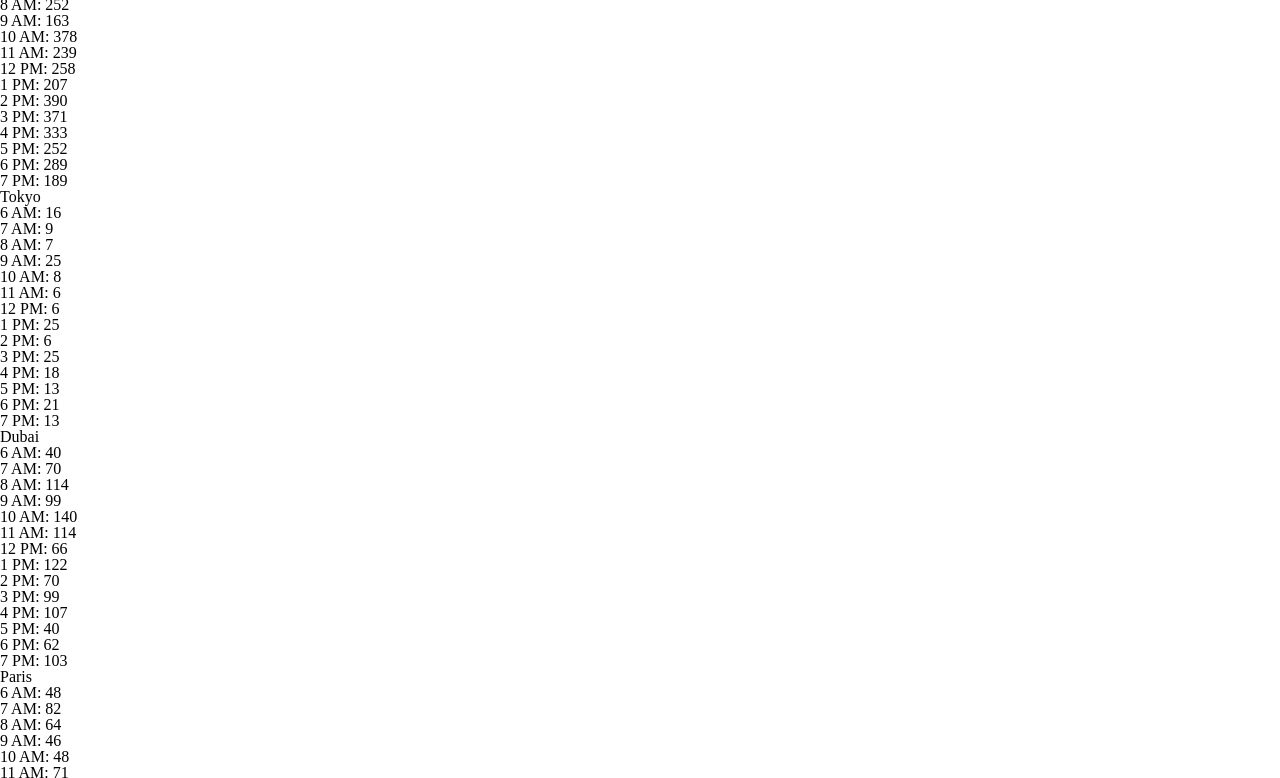
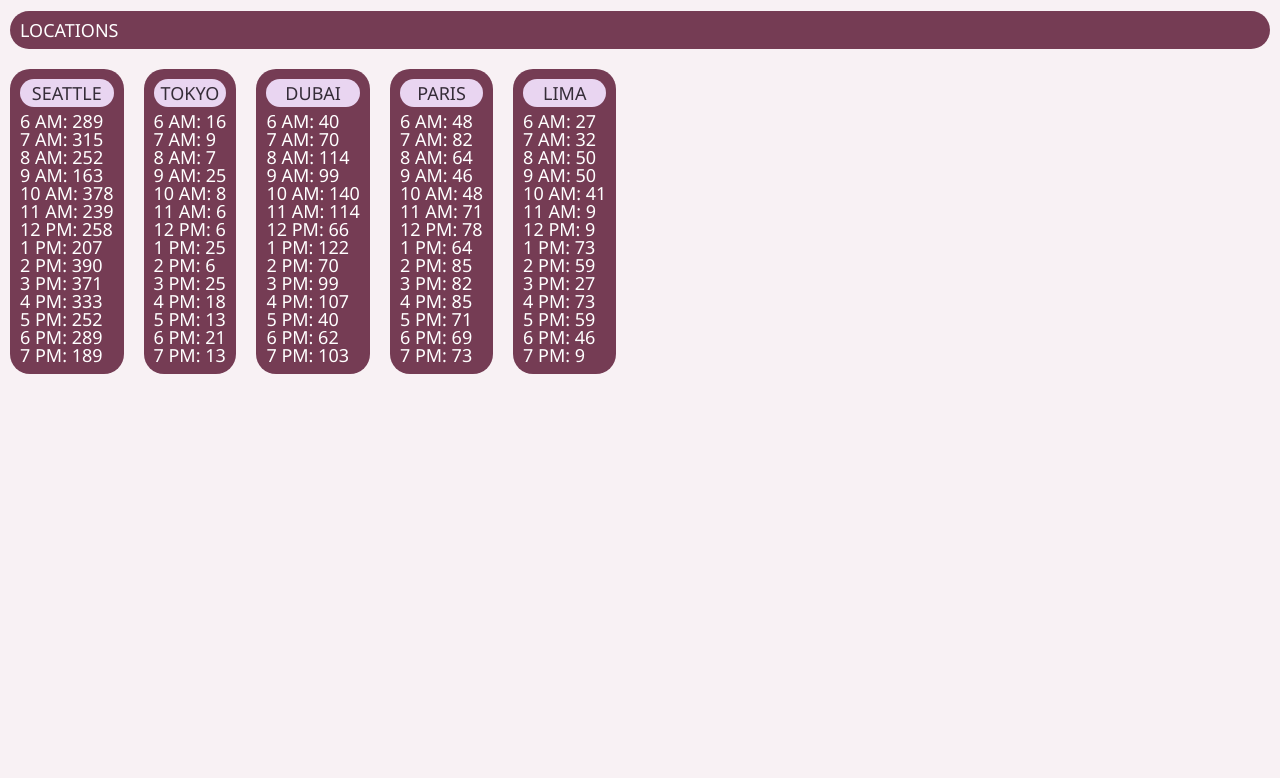
Before and after one commit to JustinHamerly/cookie-stand, a plain HTML site: page index.html in a window 1280 px wide. Shown: the part 83-861 px from the top of the page. After the commit the page ends 800 px from the top, so only its background shows below. Drawn offline with Linux system fonts and the light colour scheme.

Commit message:
refactoring code

```diff
--- a/css/style.css
+++ b/css/style.css
@@ -0,0 +1,44 @@
+
+body{
+  font-family: 'Segoe UI', Tahoma, Geneva, Verdana, sans-serif;
+  background-color: rgb(248, 241, 244);
+}
+
+h1 {
+  font-size: x-large;
+  text-align: right;
+  margin: 25px;
+  padding: 10px;
+}
+
+#locations h2{
+  font-size: large;
+  margin: 10px;
+  border: 0px;
+  padding: 10px;
+  background-color: #753c54;
+  color: #FFFFFF;
+  border-radius: 20px;
+}
+
+#locations h3{
+  font-size: large;
+  margin-bottom: 5px;
+  border: 0px;
+  padding: 5px;
+  background-color: #e9d5f1;
+  color: #352d38;
+  text-align: center;
+  border-radius: 20px;
+}
+
+#locations article {
+  font-size: large;
+  float: left;
+  margin: 10px;
+  border: 0px;
+  padding: 10px;
+  background-color: #753c54;
+  color: #FFFFFF;
+  border-radius: 20px;
+}
--- a/index.html
+++ b/index.html
@@ -11,8 +11,8 @@
       <h1>SALMON COOKIES</h1>
     </header>
     <main>
-      <h2>LOCATIONS</h2>
       <div id="locations">
+        <h2>LOCATIONS</h2>
 
       </div>
     </main>
--- a/js/app.js
+++ b/js/app.js
@@ -1,7 +1,5 @@
-const hoursArray = ['6 AM', '7 AM', '8 AM', '9 AM', '10 AM', '11 AM', '12 PM', '1 PM', '2 PM', '3 PM', '4 PM', '5 PM', '6 PM', '7 PM'];
-
 const Seattle = {
-  locationName: 'Seattle',
+  locationName: 'SEATTLE',
   minCustHour: 23,
   maxCustHour: 65,
   avgPerCust: 6.3,
@@ -25,13 +23,8 @@ const Seattle = {
   },
 };
 
-Seattle.genCustPerHour();
-Seattle.genCookiesPerHour();
-Seattle.genStoreResults();
-console.log(Seattle);
-
 const Tokyo = {
-  locationName: 'Tokyo',
+  locationName: 'TOKYO',
   minCustHour: 3,
   maxCustHour: 24,
   avgPerCust: 1.2,
@@ -55,13 +48,8 @@ const Tokyo = {
   },
 };
 
-Tokyo.genCustPerHour();
-Tokyo.genCookiesPerHour();
-Tokyo.genStoreResults();
-console.log(Tokyo);
-
 const Dubai = {
-  locationName: 'Dubai',
+  locationName: 'DUBAI',
   minCustHour: 11,
   maxCustHour: 38,
   avgPerCust: 3.7,
@@ -85,13 +73,8 @@ const Dubai = {
   },
 };
 
-Dubai.genCustPerHour();
-Dubai.genCookiesPerHour();
-Dubai.genStoreResults();
-console.log(Dubai);
-
 const Paris = {
-  locationName: 'Paris',
+  locationName: 'PARIS',
   minCustHour: 20,
   maxCustHour: 38,
   avgPerCust: 2.3,
@@ -115,13 +98,8 @@ const Paris = {
   },
 };
 
-Paris.genCustPerHour();
-Paris.genCookiesPerHour();
-Paris.genStoreResults();
-console.log(Paris);
-
 const Lima = {
-  locationName: 'Lima',
+  locationName: 'LIMA',
   minCustHour: 2,
   maxCustHour: 16,
   avgPerCust: 4.6,
@@ -145,22 +123,23 @@ const Lima = {
   },
 };
 
-Lima.genCustPerHour();
-Lima.genCookiesPerHour();
-Lima.genStoreResults();
-console.log(Lima);
-
 function randCustPerHour(a, b) {
   let customersPerHour = Math.floor(Math.random() * (b - a + 1) + a);
   return customersPerHour;
 }
 
+const locArray = [Seattle, Tokyo, Dubai, Paris, Lima];
 
-const locArray = [Seattle, Tokyo, Dubai, Paris, Lima];
+const hoursArray = ['6 AM', '7 AM', '8 AM', '9 AM', '10 AM', '11 AM', '12 PM', '1 PM', '2 PM', '3 PM', '4 PM', '5 PM', '6 PM', '7 PM'];
 
 const locDivElement = document.getElementById('locations');
 
 function renderStore(location) {
+  location.genCustPerHour();
+  location.genCookiesPerHour();
+  location.genStoreResults();
+  console.log(location);
+
   let articleElem = document.createElement('article');
   locDivElement.appendChild(articleElem);
   let h3Elem = document.createElement('h3');
```
Also changed, not shown: sales.html (+1 -1 lines).
